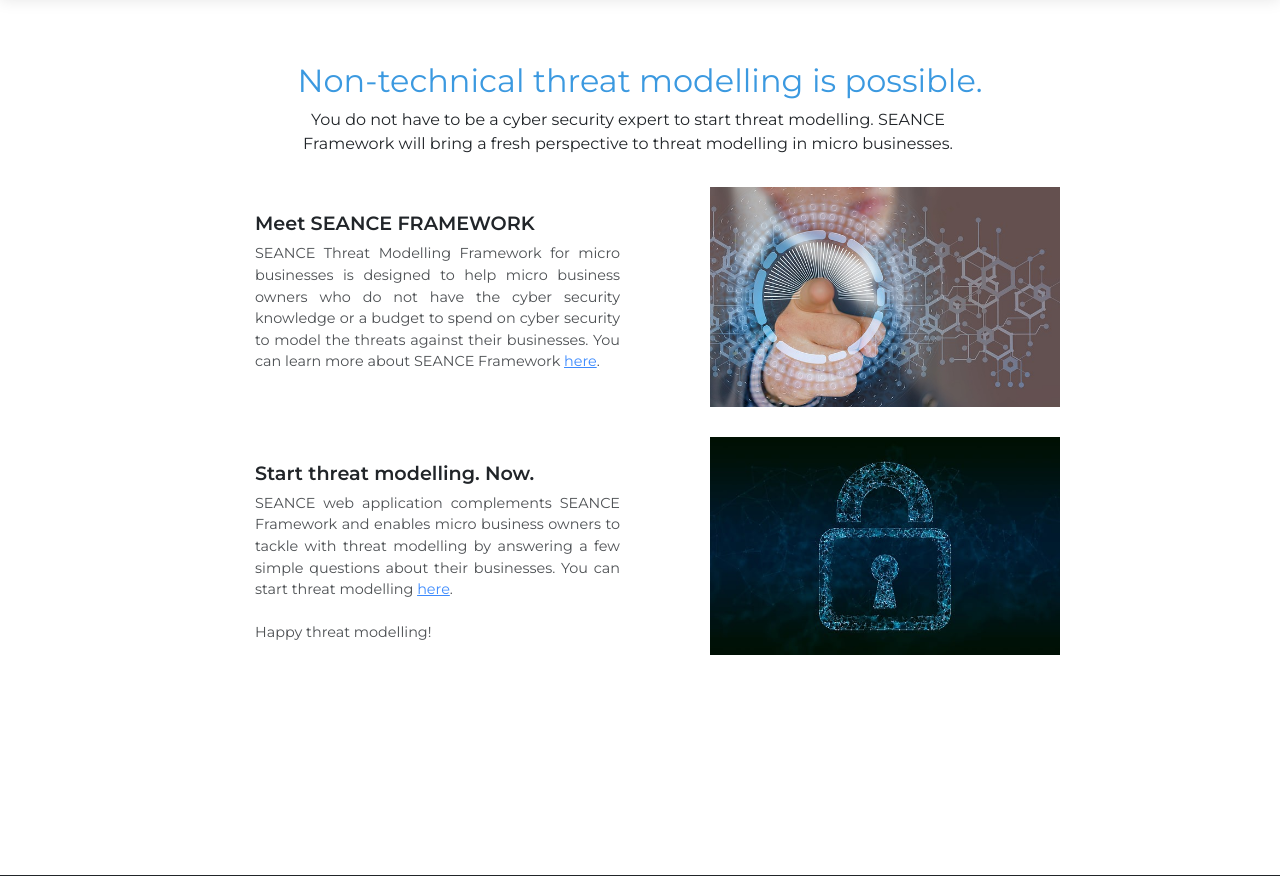
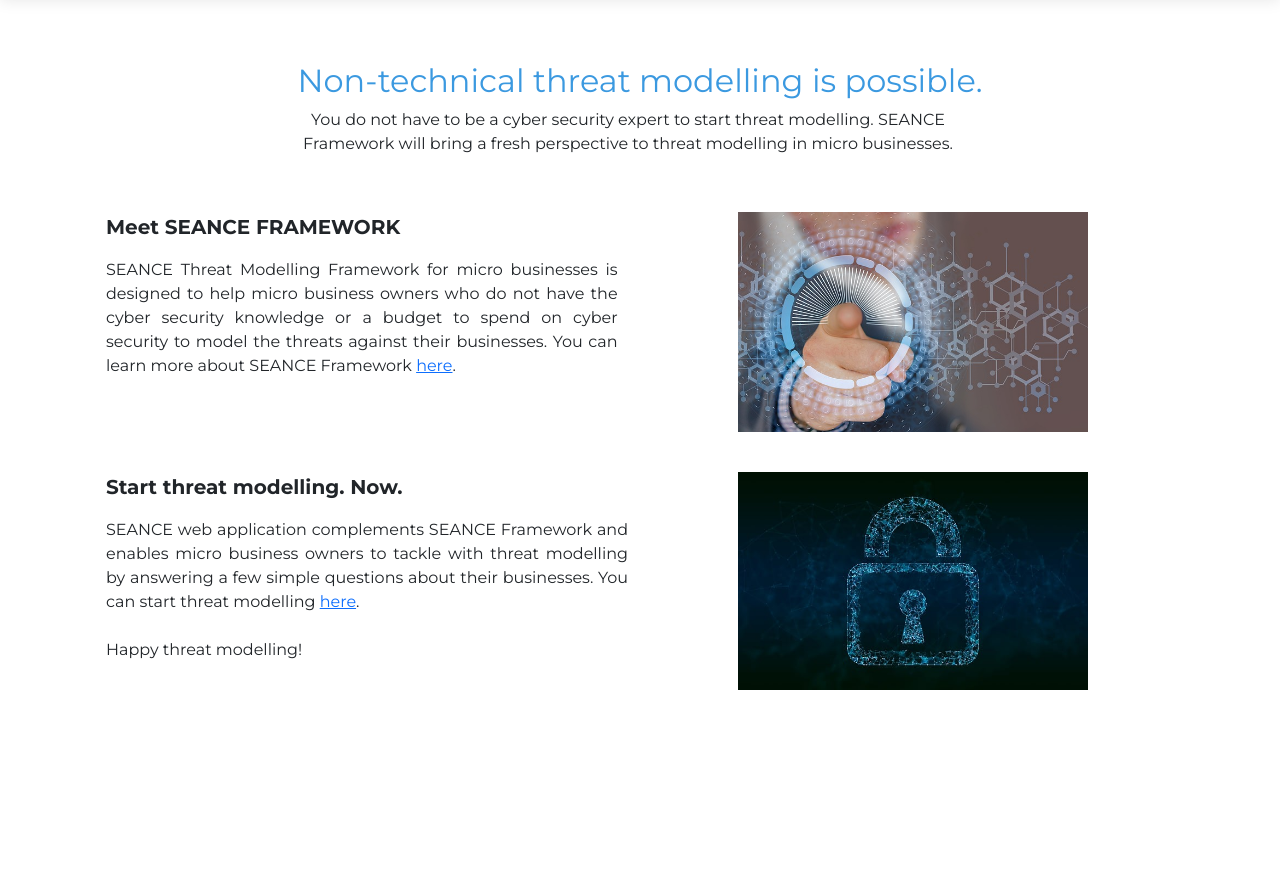
Before and after one commit to etKing666/seance_app, a Django app: page / in a window 1280 px wide. Shown: the part 138-1014 px from the top of the page. Run offline with Django 5.2, Linux system fonts and the light colour scheme; some libraries are stand-ins or nearby versions.

Commit message:
Fixed responsiveness issues.

```diff
--- a/seance/templates/index.html
+++ b/seance/templates/index.html
@@ -14,18 +14,25 @@
                 </div>
                 <div class="col"></div>
             </div>
-        </div>
-        <div class="row justify-content-center mx-auto">
-            <div class="col-md-5 feature-box" style="padding-top:40px">
-                <h4>Meet SEANCE FRAMEWORK</h4>
-                <p align="justify">SEANCE Threat Modelling Framework for micro businesses is designed to help micro business owners who do not have the cyber security knowledge or a budget to spend on cyber security to model the threats against their businesses. You can learn more about SEANCE Framework <a href="about.html"><span style="color: rgba(var(--bs-link-color-rgb), var(--bs-link-opacity, 1));">here</span></a>.</p>
+            <div class="row mx-xxl-5 ps-xxl-5">
+                <div class="col ps-xxl-5" style="padding-top:40px;">
+                    <p class="fs-5"><b>Meet SEANCE FRAMEWORK</b></p>
+                    <p align="justify" class="fs-6" style="padding-right: 2%">SEANCE Threat Modelling Framework for micro businesses is designed to help micro business owners who do not have the cyber security knowledge or a budget to spend on cyber security to model the threats against their businesses. You can learn more about SEANCE Framework <a href="about.html"><span style="color: rgba(var(--bs-link-color-rgb), var(--bs-link-opacity, 1));">here</span></a>.</p>
+                </div>
+                <div class="w-100 d-xl-none d-lg-none d-xl-block d-md-none d-lg-block"></div>
+                <div class="col" style="padding-top:40px;">
+                    <img class="img-fluid mx-auto d-block" alt="internet, touch screen, cybersecurity" src="{%static "homepage1.jpg" %}" style="width: 350px;" />
+                </div>
             </div>
-            <div class="col-md-5 feature-box"><img alt="internet, touch screen, cybersecurity" src="{%static "homepage1.jpg" %}" style="margin-right: 41px;width: 350px;padding: 0px;" /></div>
-            <div class="col-md-5 feature-box" style="padding-top:40px">
-                <h4>Start threat modelling. Now.</h4>
-                <p align="justify">SEANCE web application complements SEANCE Framework and enables micro business owners to tackle with threat modelling by answering a few simple questions about their businesses. You can start threat modelling <a href="start.html"><span style="color: rgba(var(--bs-link-color-rgb), var(--bs-link-opacity, 1));">here</span></a>.<br /><br />Happy threat modelling!</p>
+            <div class="row mx-xxl-5 ps-xxl-5">
+                <div class="col ps-xxl-5" style="padding-top:40px;">
+                    <p class="fs-5"><b>Start threat modelling. Now.</b></p>
+                    <p align="justify" class="fs-6">SEANCE web application complements SEANCE Framework and enables micro business owners to tackle with threat modelling by answering a few simple questions about their businesses. You can start threat modelling <a href="start.html"><span style="color: rgba(var(--bs-link-color-rgb), var(--bs-link-opacity, 1));">here</span></a>.<br /><br />Happy threat modelling!</p>
+                </div>
+                <div class="w-100 d-xl-none d-lg-none d-xl-block d-md-none d-lg-block"></div>
+                <div class="col" style="padding-top:40px;">
+                    <img class="img-fluid mx-auto d-block" alt="security, cyber, data" src="{%static "homepage2.jpg" %}" style="width: 350px;" /></div>
+                </div>
             </div>
-            <div class="col-md-5 feature-box"><img alt="security, cyber, data" src="{%static "homepage2.jpg" %}" style="margin-right: 41px;width: 350px;padding: 0px;" /></div>
-        </div>
 </section>
 {% endblock %}
```
